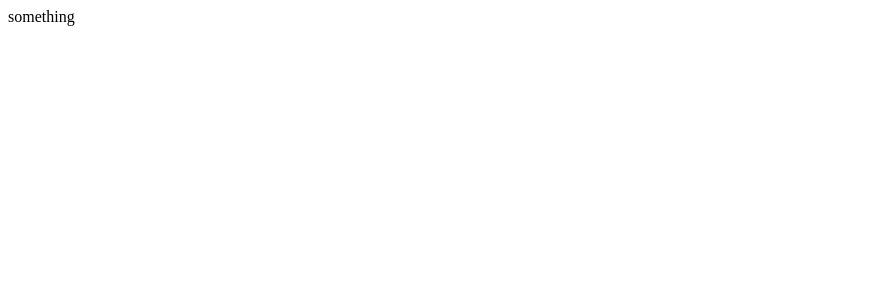
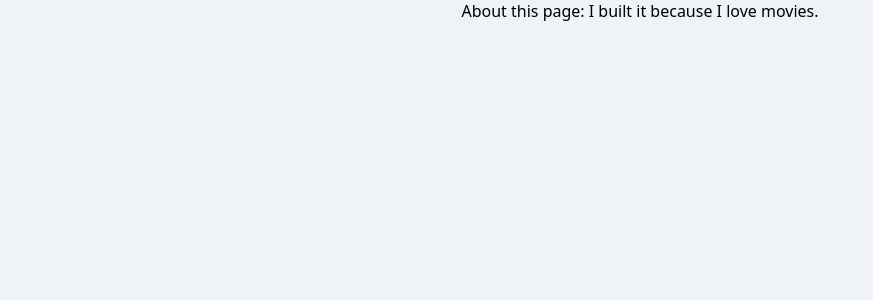
Before and after one commit to Treefr0gy/movie_app_2019, a React (Create React App) app: page /#/about in a window 1280 px wide. Shown: the top 300 px of the page, without its empty margins (0-873 px from the left). Built offline with nearby package versions, Linux system fonts and the light colour scheme.

Commit message:
Building the Router

```diff
--- a/package.json
+++ b/package.json
@@ -12,7 +12,7 @@
     "prop-types": "^15.8.1",
     "react": "^19.0.0",
     "react-dom": "^19.0.0",
-    "react-router-dom": "^7.4.1",
+    "react-router-dom": "^5.3.0",
     "react-scripts": "5.0.1",
     "web-vitals": "^2.1.4"
   },
--- a/src/App.js
+++ b/src/App.js
@@ -1,7 +1,15 @@
 import React from "react";
+import { HashRouter, Route } from "react-router-dom";
+import Home from "./routes/Home";
+import About from "./routes/About";
 
 function App() {
-  return <span>something</span>;
+  return (
+    <HashRouter>
+      <Route path="/" exact={true} component={Home} />
+      <Route path="/about" component={About} />
+    </HashRouter>
+  );
 }
 
 export default App;
--- a/src/routes/About.js
+++ b/src/routes/About.js
@@ -0,0 +1,7 @@
+import React from "react";
+
+function About() {
+  return <span>About this page: I built it because I love movies.</span>;
+}
+
+export default About;
```
Also changed, not shown: 1 other file (tests, documents, lock files or other folders).
